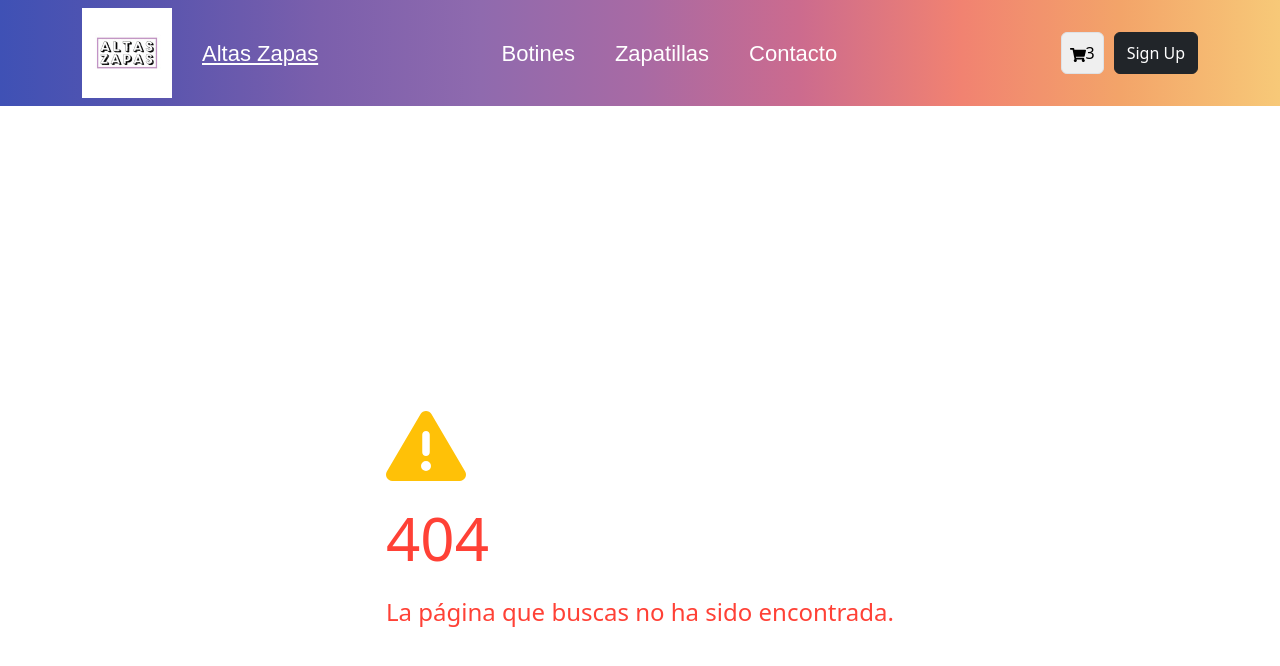
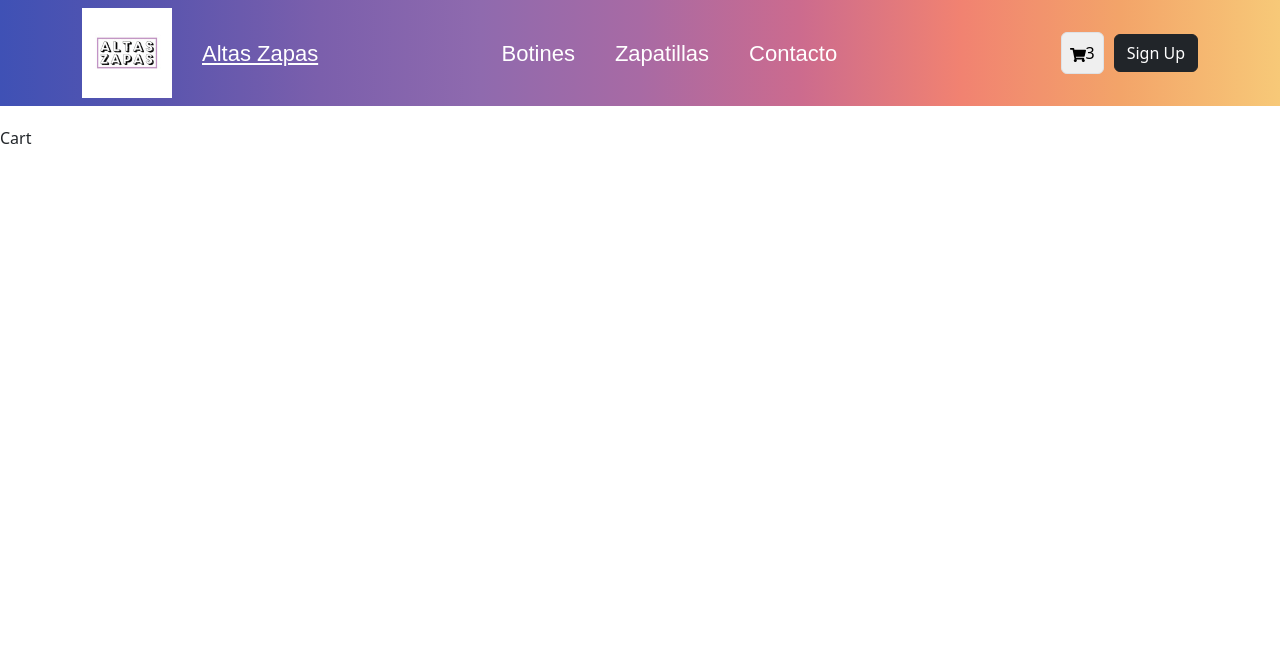
Before and after one commit to MateoRodriguezi/AltasZapasEcommerce, a React (Vite) app: page /cart in a window 1280 px wide. Before the commit this address had no page. Shown: the top 666 px of the page. Built offline with nearby package versions, Linux system fonts and the light colour scheme.

Commit message:
se agrega el context

```diff
--- a/src/App.jsx
+++ b/src/App.jsx
@@ -3,24 +3,30 @@ import { BrowserRouter, Navigate, Route, Routes } from 'react-router-dom'
 import NavBar from './components/NavBar/NavBar'
 import ItemListContainer from './components/Item/ItemListContainer'
 import ItemDetailContainer from './components/Item/ItemDetailContainer'
+import Error404 from './components/Error404/Error404'
+import Contacto from './components/Contacto/Contacto'
+import Cart from './components/Cart/Cart'
+import { CartContextProvider } from './Context/CartContext'
 
 import './App.css'
-import Error404 from './components/Error404/Error404'
-import Contacto from './components/Contacto/Contacto'
+
 
 function App() {
 
   return (
 
     <BrowserRouter>
+      <CartContextProvider>
         <NavBar/>
           <Routes>
             <Route path='/' element= {<ItemListContainer/>} />
             <Route path='/categoria/:idCategoria' element= {<ItemListContainer/>} />
             <Route path='/detail/:idProducto' element= {<ItemDetailContainer/>} />
             <Route path='/contacto' element= {<Contacto/>} />
+            <Route path='/cart' element= {<Cart/>} />
             <Route path='*' element={<Error404/>} />
           </Routes>
+      </CartContextProvider>
     </BrowserRouter>
 
   )
--- /dev/null
+++ b/src/Context/CartContext.jsx
@@ -0,0 +1,23 @@
+import { createContext, useState } from "react"
+
+
+export const CartContext = createContext([])
+
+export const CartContextProvider = ({children}) => {
+
+    const [cartList, setCarlist] = useState([])
+    const agregarCarrito = (newProducto) => {
+        setCarlist(newProducto)
+
+    }
+
+
+    return (
+        <CartContext.Provider value={{
+            cartList,
+            agregarCarrito
+        }}>
+            {children}
+        </CartContext.Provider>
+    )
+}
--- /dev/null
+++ b/src/components/Cart/Cart.jsx
@@ -0,0 +1,9 @@
+import React from 'react'
+
+const Cart = () => {
+  return (
+    <div>Cart</div>
+  )
+}
+
+export default Cart
--- a/src/components/Item/ItemCount.jsx
+++ b/src/components/Item/ItemCount.jsx
@@ -4,7 +4,7 @@ import "bootstrap/dist/css/bootstrap.min.css";
 import { FaShoppingCart, FaRegLaughWink } from "react-icons/fa";
 
 
-const ItemCount = ({ }) => {
+const ItemCount = ({ productos }) => {
   const [count, setCount] = useState(0);
   const [inputType, setInputType ] = useState('buttons');
 
--- a/src/components/Item/ItemDetailContainer.jsx
+++ b/src/components/Item/ItemDetailContainer.jsx
@@ -5,7 +5,6 @@ import { gFetch } from '../../utils/gFetch';
 import ProductoDetail from '../Product/ProductDetail';
 
 import './Item.css'
-import ItemCount from './ItemCount';
 
 
 const ItemDetailContainer = () => {
@@ -48,7 +47,6 @@ const ItemDetailContainer = () => {
   return (
     <div style={{ display: 'flex', justifyContent: 'center', alignItems: 'center' }}>
       <ProductoDetail productos={productos} />
-      <ItemCount style={{ marginLeft: 'auto' }} />
     </div>
   );
 }
--- a/src/components/NavBar/NavBar.jsx
+++ b/src/components/NavBar/NavBar.jsx
@@ -41,10 +41,13 @@ export default function NavBar() {
                 ))
               }
             </Nav>
-            <Nav className="ms-auto">
+            <NavLink to={'/cart'}  className="ms-auto">
               <Cartwidget cartCounter={3} />
+            </NavLink>
+            <Nav>
               <button className="btn btn-dark">Sign Up</button>
             </Nav>
+
           </Navbar.Collapse>
         </Container>
       </Navbar>
--- a/src/components/Product/ProductDetail.jsx
+++ b/src/components/Product/ProductDetail.jsx
@@ -1,9 +1,12 @@
-import React from 'react';
+import React, { useContext } from 'react';
 import { NavLink } from 'react-router-dom';
+import { CartContext } from '../../Context/CartContext';
+import ItemCount from '../Item/ItemCount';
 
 import './Product.css'
 
-const Producto = ({ producto }) => (
+const Producto = ({ producto }) => {
+  return (
     <div key={producto.id} className="card mx-2 mb-4" style={{width: "300px"}}>
       <div className='card-header text-center'>
         {producto.name}
@@ -24,13 +27,27 @@ const Producto = ({ producto }) => (
       </div>
     </div>
   );
+};
 
-const ProductoDetail = ({ productos }) => (
-  <div className="d-flex justify-content-center">
+const ProductoDetail = ({ productos }) => {
+
+  const { agregarCarrito, cartList } = useContext(CartContext)
+
+  const onAdd = (cant) => {
+    console.log(cant)
+    agregarCarrito( {producto, cantidad: cant} )
+  }
+
+  console.log(cartList)
+
+  return (
+    <div style={{ display: 'flex', justifyContent: 'center', alignItems: 'center' }}>
       <div className="card-deck">
         { productos.map(producto => <Producto key={producto.id} producto={producto} />) }
       </div>
+      <ItemCount onAdd={onAdd} style={{ marginLeft: 'auto' }} />
     </div>
   );
+};
 
 export default ProductoDetail;
```
Lines whose indentation alone changed are shown as unchanged.
